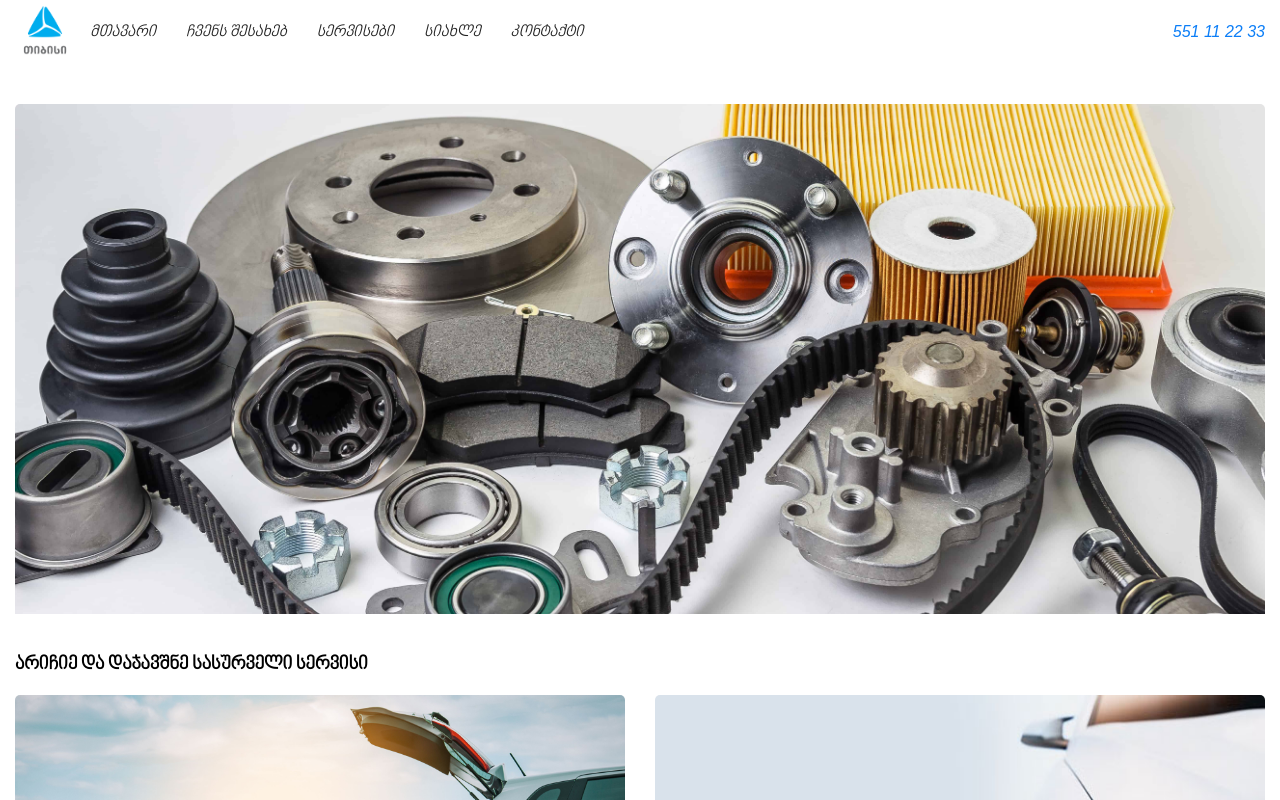
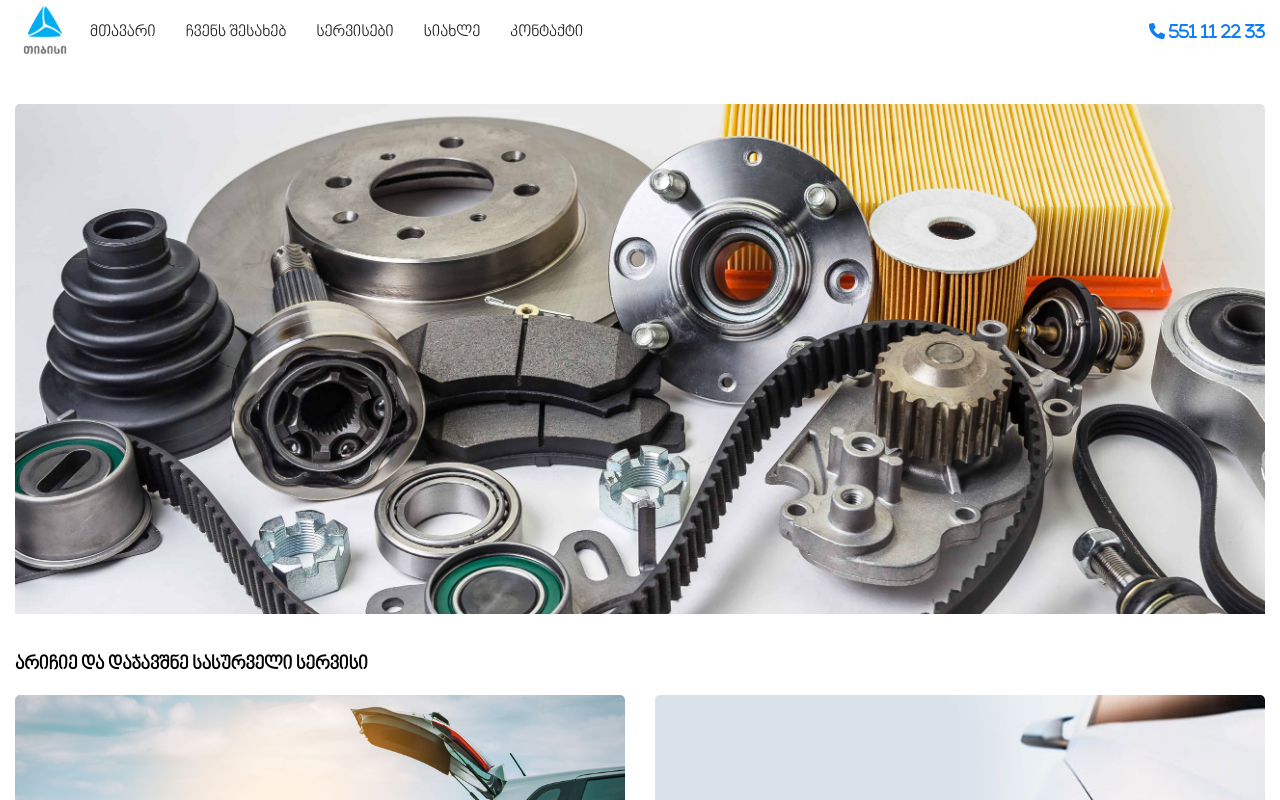
Before and after one commit to nikol2025/service-webapp01, a plain HTML site: page index.html in a window 1280 px wide. Shown: the top 800 px of the page. Drawn offline with Linux system fonts and the light colour scheme; files whose address does not match are found by name.

Commit message:
Add files via upload

```diff
--- a/index.html
+++ b/index.html
@@ -6,6 +6,8 @@
   <meta http-equiv="X-UA-Compatible" content="IE=edge">
   <meta name="viewport" content="width=device-width, initial-scale=1.0 maximum-scale=1.0, user-scalable=no">
   <link href="assets/css/style.css" rel="stylesheet" type="text/css"/>
+  <link rel="stylesheet" href="https://cdnjs.cloudflare.com/ajax/libs/font-awesome/6.0.0/css/all.min.css" integrity="sha512-9usAa10IRO0HhonpyAIVpjrylPvoDwiPUiKdWk5t3PyolY1cOd4DSE0Ga+ri4AuTroPR5aQvXU9xC6qOPnzFeg==" crossorigin="anonymous" referrerpolicy="no-referrer" />
+
     </head>
  <body>
     <header>
@@ -20,11 +22,11 @@
         </div><!--logo-container-->
        <nav class="nav">
           <ul class="ul">
-             <li><a href="index.html"><i class="fa-regular">მთავარი</i></a></li>
-             <li><a href="about.html"><i class="fa-regular">ჩვენს შესახებ</i></a></li>
-             <li><a href="services.html"><i class="fa-regular">სერვისები</i></a></li>
-             <li><a href="news.html"><i class="fa-regular">სიახლე</i></a></li>
-             <li><a href="contact.html"><i class="fa-regular">კონტაქტი</i></a></li>
+             <li><a href="index.html">მთავარი</a></li>
+             <li><a href="about.html">ჩვენს შესახებ</a></li>
+             <li><a href="services.html">სერვისები</a></li>
+             <li><a href="news.html">სიახლე</a></li>
+             <li><a href="contact.html">კონტაქტი</a></li>
           </ul>
        </nav>
        </div><!--header-left-box-->
```
